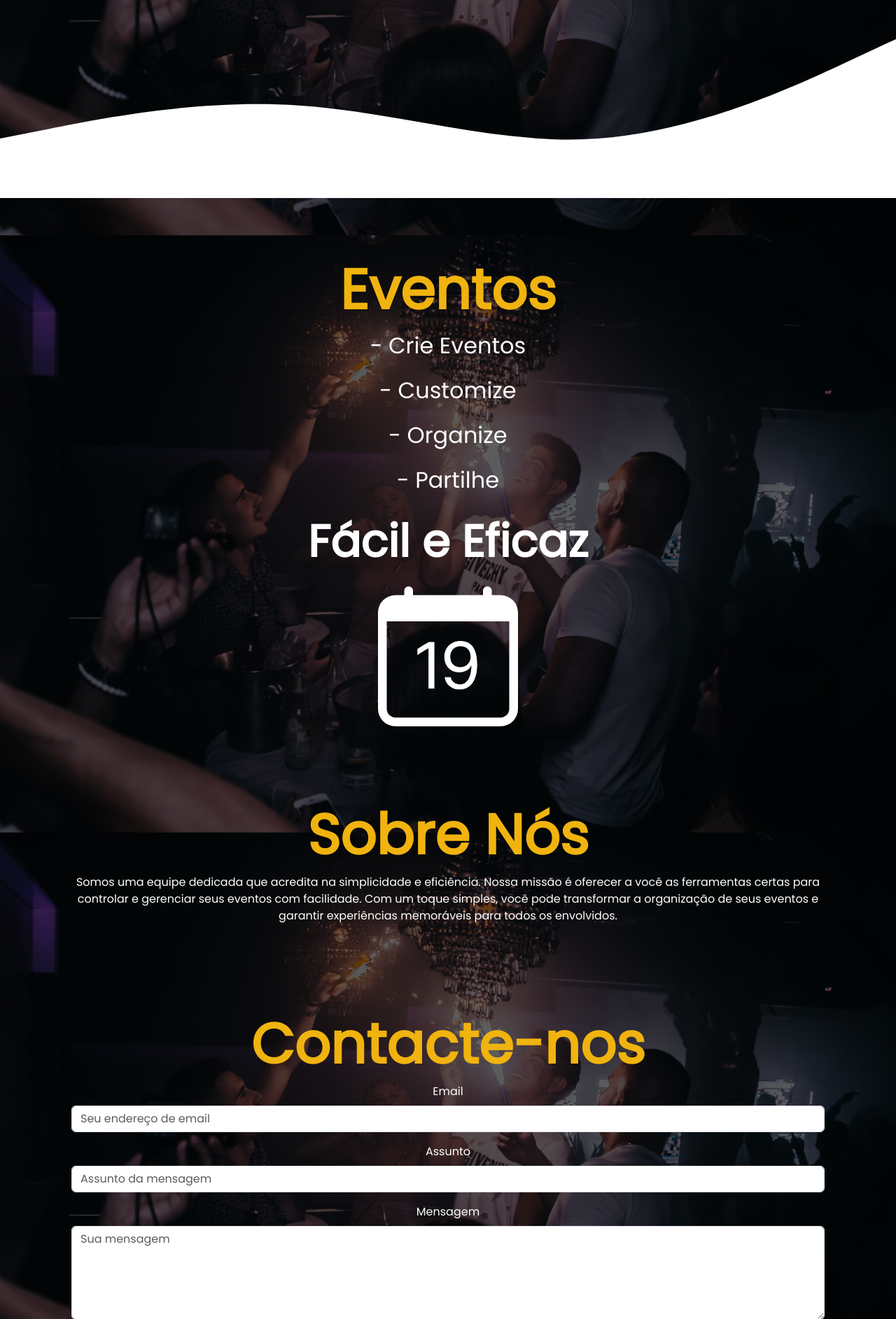
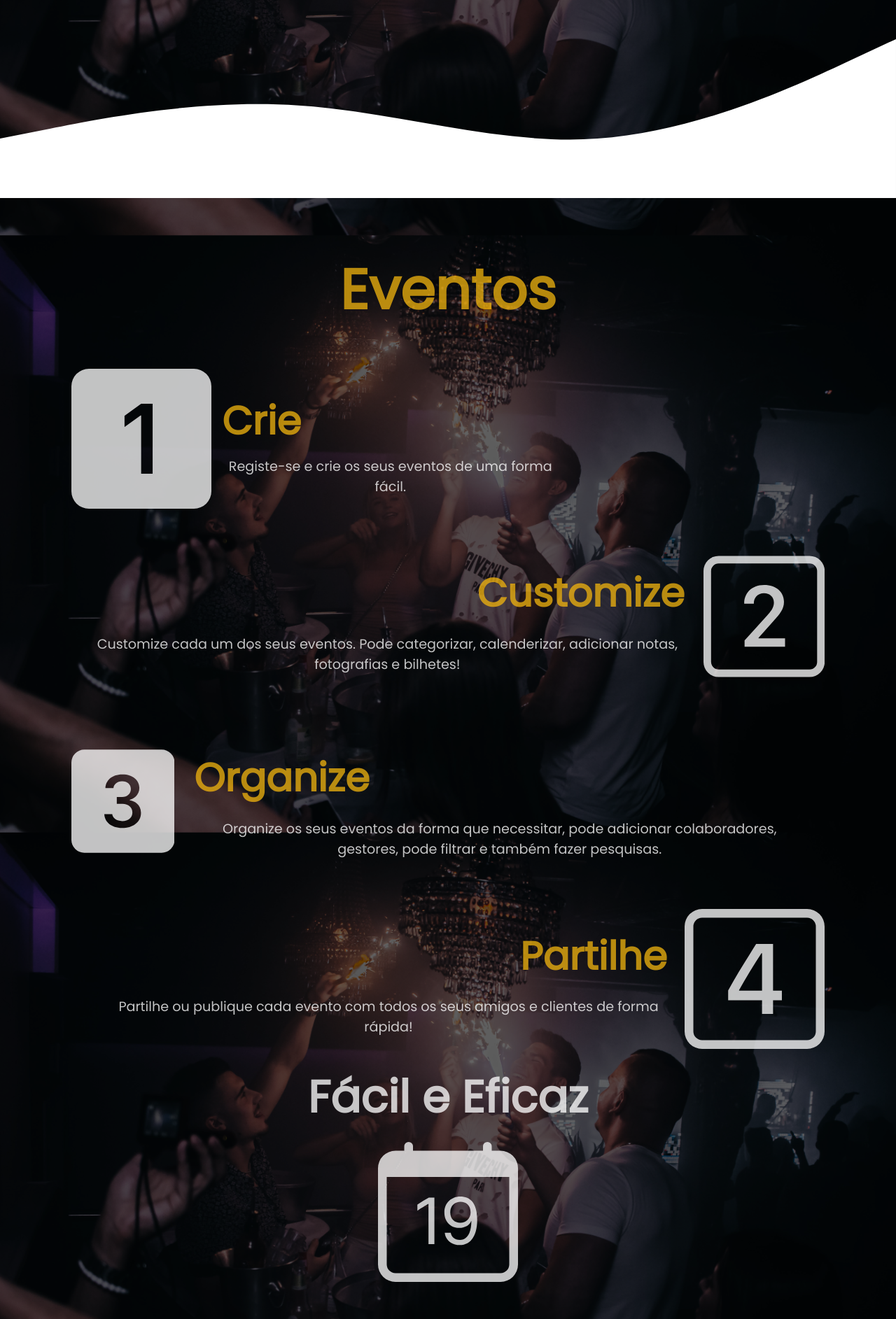
Before and after one commit to M2ndess/eventos360, a PHP site: page /home.html in a window 1280 px wide. Shown: the part 517-2402 px from the top of the page at 70% size. Run offline with PHP 8.4, Linux system fonts and the light colour scheme.

Commit message:
Update Eventos

```diff
--- a/home.html
+++ b/home.html
@@ -69,10 +69,48 @@
 
                 <div class="middle-eventos">
                     <h2 class="fw-bold">Eventos</h2>
-                    <p>- Crie Eventos</p>
-                    <p>- Customize</p>
-                    <p>- Organize</p>
-                    <p>- Partilhe</p>
+
+                    <div class="icon-container">
+                        <svg xmlns="http://www.w3.org/2000/svg" width="200" height="200" fill="currentColor" class="bi bi-1-square-fill" viewBox="0 0 16 16">
+                            <path d="M2 0a2 2 0 0 0-2 2v12a2 2 0 0 0 2 2h12a2 2 0 0 0 2-2V2a2 2 0 0 0-2-2H2Zm7.283 4.002V12H7.971V5.338h-.065L6.072 6.656V5.385l1.899-1.383h1.312Z"/>
+                        </svg>
+                        <div class="text-container">
+                            <h1>Crie</h1>
+                            <p>Registe-se e crie os seus eventos de uma forma fácil.</p>
+                        </div>
+                    </div>
+
+                    <div class="icon-container2">
+                        <div class="text-container">
+                            <h3>Customize</h3>
+                            <p>Customize cada um dos seus eventos. Pode categorizar, calenderizar, adicionar notas, fotografias e bilhetes!</p>
+                        </div>
+                        <svg xmlns="http://www.w3.org/2000/svg" width="200" height="200" fill="currentColor" class="bi bi-2-square" viewBox="0 0 16 16">
+                            <path d="M6.646 6.24v.07H5.375v-.064c0-1.213.879-2.402 2.637-2.402 1.582 0 2.613.949 2.613 2.215 0 1.002-.6 1.667-1.287 2.43l-.096.107-1.974 2.22v.077h3.498V12H5.422v-.832l2.97-3.293c.434-.475.903-1.008.903-1.705 0-.744-.557-1.236-1.313-1.236-.843 0-1.336.615-1.336 1.306Z"/>
+                            <path d="M0 2a2 2 0 0 1 2-2h12a2 2 0 0 1 2 2v12a2 2 0 0 1-2 2H2a2 2 0 0 1-2-2V2Zm15 0a1 1 0 0 0-1-1H2a1 1 0 0 0-1 1v12a1 1 0 0 0 1 1h12a1 1 0 0 0 1-1V2Z"/>
+                          </svg>
+                    </div>
+                    <div class="icon-container">
+                        <svg xmlns="http://www.w3.org/2000/svg" width="200" height="200" fill="currentColor" class="bi bi-3-square-fill" viewBox="0 0 16 16">
+                            <path d="M2 0a2 2 0 0 0-2 2v12a2 2 0 0 0 2 2h12a2 2 0 0 0 2-2V2a2 2 0 0 0-2-2H2Zm5.918 8.414h-.879V7.342h.838c.78 0 1.348-.522 1.342-1.237 0-.709-.563-1.195-1.348-1.195-.79 0-1.312.498-1.348 1.055H5.275c.036-1.137.95-2.115 2.625-2.121 1.594-.012 2.608.885 2.637 2.062.023 1.137-.885 1.776-1.482 1.875v.07c.703.07 1.71.64 1.734 1.917.024 1.459-1.277 2.396-2.93 2.396-1.705 0-2.707-.967-2.754-2.144H6.33c.059.597.68 1.06 1.541 1.066.973.006 1.6-.563 1.588-1.354-.006-.779-.621-1.318-1.541-1.318Z"/>
+                          </svg>
+                        <div class="text-container">
+                            <h1>Organize</h1>
+                            <p>Organize os seus eventos da forma que necessitar, pode adicionar colaboradores, gestores, pode filtrar e também fazer pesquisas.</p>
+                        </div>
+                    </div>
+
+                    <div class="icon-container2">
+                        <div class="text-container">
+                            <h3>Partilhe</h3>
+                            <p>Partilhe ou publique cada evento com todos os seus amigos e clientes de forma rápida!</p>
+                        </div>
+                        <svg xmlns="http://www.w3.org/2000/svg" width="200" height="200" fill="currentColor" class="bi bi-4-square" viewBox="0 0 16 16">
+                            <path d="M7.519 5.057c.22-.352.439-.703.657-1.055h1.933v5.332h1.008v1.107H10.11V12H8.85v-1.559H4.978V9.322c.77-1.427 1.656-2.847 2.542-4.265ZM6.225 9.281v.053H8.85V5.063h-.065c-.867 1.33-1.787 2.806-2.56 4.218Z"/>
+                            <path d="M0 2a2 2 0 0 1 2-2h12a2 2 0 0 1 2 2v12a2 2 0 0 1-2 2H2a2 2 0 0 1-2-2V2Zm15 0a1 1 0 0 0-1-1H2a1 1 0 0 0-1 1v12a1 1 0 0 0 1 1h12a1 1 0 0 0 1-1V2Z"/>
+                          </svg>
+                    </div>
+
                     <p class="fw-bold" style="font-size: 4rem;">Fácil e Eficaz</p>
                     <svg xmlns="http://www.w3.org/2000/svg" width="200" height="200" fill="currentColor" class="bi bi-calendar-date" viewBox="0 0 16 16">
                         <path d="M6.445 11.688V6.354h-.633A12.6 12.6 0 0 0 4.5 7.16v.695c.375-.257.969-.62 1.258-.777h.012v4.61h.675zm1.188-1.305c.047.64.594 1.406 1.703 1.406 1.258 0 2-1.066 2-2.871 0-1.934-.781-2.668-1.953-2.668-.926 0-1.797.672-1.797 1.809 0 1.16.824 1.77 1.676 1.77.746 0 1.23-.376 1.383-.79h.027c-.004 1.316-.461 2.164-1.305 2.164-.664 0-1.008-.45-1.05-.82h-.684zm2.953-2.317c0 .696-.559 1.18-1.184 1.18-.601 0-1.144-.383-1.144-1.2 0-.823.582-1.21 1.168-1.21.633 0 1.16.398 1.16 1.23z"/>
@@ -83,9 +121,9 @@
 
                 <div class="middle-about-us">
                     <h2 class="fw-bold">Sobre Nós</h2>
-                    <p>Somos uma equipe dedicada que acredita na simplicidade e eficiência. Nossa missão é oferecer a
-                        você as ferramentas certas para controlar e gerenciar seus eventos com facilidade. Com um toque
-                        simples, você pode transformar a organização de seus eventos e garantir experiências memoráveis
+                    <p>Somos uma equipe dedicada que acredita na simplicidade e eficiência. A nossa missão é oferecer-lhe
+                        as ferramentas certas para controlar, customizar e gerir os seus eventos com facilidade. Com um simples toque,
+                        você pode transformar a organização dos seus eventos e garantir experiências memoráveis
                         para todos os envolvidos.</p>
                 </div>
 
@@ -188,21 +226,36 @@
         <script>
             document.addEventListener('DOMContentLoaded', function () {
                 var middleSection = document.querySelector('.middle');
+                var middleEventosSection = document.querySelector('.middle-eventos');
+                var middleAboutUsSection = document.querySelector('.middle-about-us');
+                var middleContactosSection = document.querySelector('.middle-contact');
+
+                var sections = [middleSection, middleEventosSection, middleAboutUsSection, middleContactosSection];
 
                 window.addEventListener('scroll', function () {
-                    var scrollPosition = window.scrollY;
+                    sections.forEach(function (section) {
+                        var rect = section.getBoundingClientRect();
+                        var windowHeight = window.innerHeight;
 
-                    var initialOpacity = 1; // Opacidade inicial
-                    var opacityReductionFactor = 0.006; // Fator de redução de opacidade
+                        // Ajusta a opacidade com base na posição da seção em relação à janela
+                        var opacityValue = 1 - Math.max(0, Math.min(rect.top, windowHeight) / windowHeight);
 
-                    var opacityValue = initialOpacity - scrollPosition * opacityReductionFactor;
+                        // Se a seção atingir o topo ou ultrapassar o topo, diminui a opacidade para 0
+                        if (rect.top <= 0) {
+                            opacityValue = Math.min(1, Math.max(0, 1 + rect.top / (section.offsetHeight / 2)));
+                        }
 
-                    // Valor entre 0 e 1
-                    opacityValue = Math.min(1, Math.max(0, opacityValue));
+                        // Valor entre 0 e 1
+                        opacityValue = Math.min(1, Math.max(0, opacityValue));
 
-                    middleSection.style.opacity = opacityValue.toString();
+                        section.style.opacity = opacityValue.toString();
+                    });
                 });
             });
         </script>
+
+
+
+
 </body>
 </html>
--- a/style.css
+++ b/style.css
@@ -135,7 +135,58 @@ color: var(--main-color);
 
 .middle-eventos p
 {
-    font-size: 2rem;
+    font-size: 1.2rem;
+    margin-top: 2%;
+    text-align: center;
+    margin-right: 3%;
+    margin-left: 3%;
+}
+
+.middle-eventos h1
+{
+    font-size: 3.5rem;
+    font-weight: bold;
+    margin-left: 3%;
+    text-align: left;
+    color: var(--main-color);
+}
+
+.middle-eventos h3
+{
+    font-size: 3.5rem;
+    font-weight: bold;
+    margin-left: 3%;
+    margin-right: 3%;
+    text-align: right;
+    color: var(--main-color);
+}
+
+.icon-container
+{
+    display: flex;
+    align-items: left;
+    justify-content: left;
+    margin-top: 5%;
+}
+
+.icon-container2
+{
+    display: flex;
+    align-items: right;
+    justify-content: right;
+    margin-top: 5%;
+}
+
+.text-container {
+    display: flex;
+    flex-direction: column;
+    justify-content: flex-end; /* Alinha os itens à direita */
+}
+
+.icon-container svg
+{
+    margin-top: 1%;
+
 }
 
 .middle-contact
```
